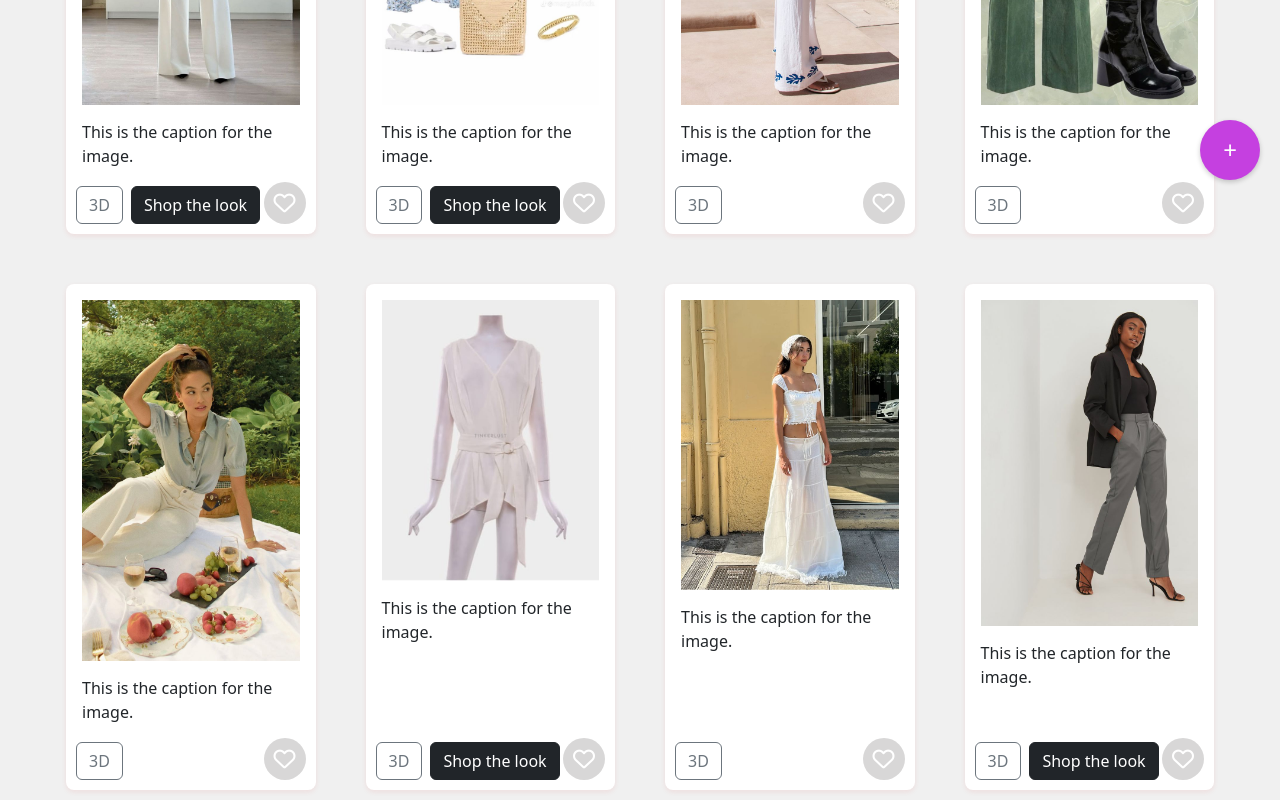
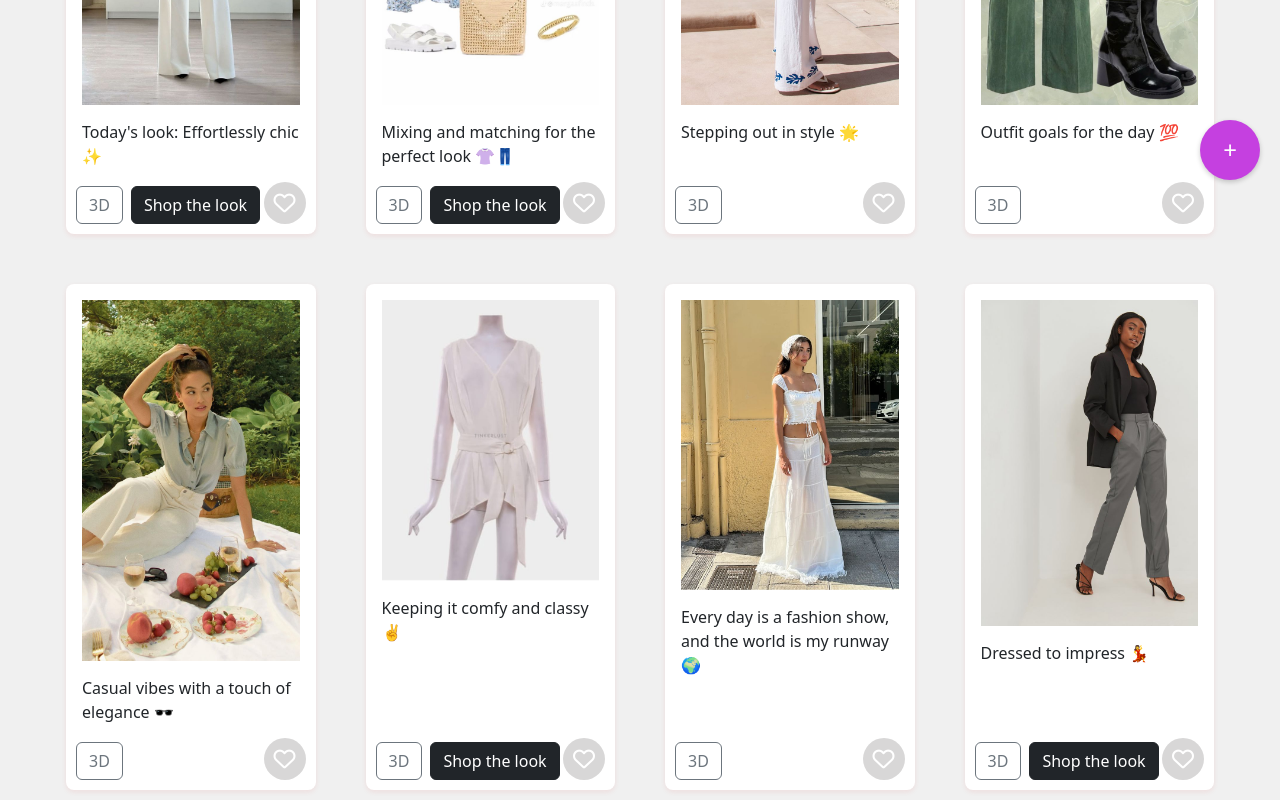
Before and after one commit to adz-21/Myntra-Hackerramp-2024-Team_Slay-, a plain HTML site: page myntra/index.html in a window 1280 px wide. Shown: the part 600-1400 px from the top of the page. Drawn offline with nearby package versions, Linux system fonts and the light colour scheme.

Commit message:
modified:   myntra/index.html

```diff
--- a/myntra/index.html
+++ b/myntra/index.html
@@ -50,7 +50,7 @@
         <div class="grid">
             <div class="grid-item">
                 <img class="grid-imgs" src="images/8.jpeg" alt="Post 1"  data-id="1">
-                <figcaption class="image-caption">This is the caption for the image.</figcaption>
+                <figcaption class="image-caption">Today's look: Effortlessly chic ✨</figcaption>
                   <button type="button" class="btn btn-outline-secondary gridbtn">3D</button>
                   <button type="button" class="btn btn-dark gridbtn shop">Shop the look</button>
                   <i class="fa-regular fa-heart btn-like btn"></i>
@@ -58,65 +58,65 @@
 
             <div class="grid-item">
                 <img class="grid-imgs" src="images/2.jpeg" alt="Post 2" data-id="2">
-                <figcaption class="image-caption">This is the caption for the image.</figcaption>
+                <figcaption class="image-caption">Mixing and matching for the perfect look 👚👖</figcaption>
                 <button type="button" class="btn btn-outline-secondary gridbtn">3D</button>
                 <a href="bundle.html"><button type="button" class="btn btn-dark gridbtn shop">Shop the look</button></a>
                 <i class="fa-regular fa-heart btn-like btn"></i>
             </div>
             <div class="grid-item">
                 <img class="grid-imgs" src="images/3.jpeg" alt="Post 1"  data-id="3">
-                <figcaption class="image-caption">This is the caption for the image.</figcaption>
+                <figcaption class="image-caption">Stepping out in style 🌟</figcaption>
                 <button type="button" class="btn btn-outline-secondary gridbtn">3D</button>
                 <i class="fa-regular fa-heart btn-like btn"></i>
             </div>
             <div class="grid-item">
                 <img class="grid-imgs" src="images/4.jpeg" alt="Post 1" data-id="4">
-                <figcaption class="image-caption">This is the caption for the image.</figcaption>
+                <figcaption class="image-caption">Outfit goals for the day 💯</figcaption>
                 <button type="button" class="btn btn-outline-secondary gridbtn">3D</button>
                 <i class="fa-regular fa-heart btn-like btn"></i>
             </div>
             <div class="grid-item">
                 <img class="grid-imgs" src="images/5.jpeg" alt="Post 1" data-id="5">
-                <figcaption class="image-caption">This is the caption for the image.</figcaption>
+                <figcaption class="image-caption">Casual vibes with a touch of elegance 🕶️</figcaption>
                 <button type="button" class="btn btn-outline-secondary gridbtn">3D</button>
                 <i class="fa-regular fa-heart btn-like btn"></i>
             </div>
             <div class="grid-item">
                 <img class="grid-imgs" src="images/whiteTop.jpg" alt="Post 1" data-id="6">
-                <figcaption class="image-caption">This is the caption for the image.</figcaption>
+                <figcaption class="image-caption">Keeping it comfy and classy ✌️</figcaption>
                 <a href="../3D-Models/whitetop.html"><button type="button" class="btn btn-outline-secondary gridbtn">3D</button></a>
                 <button type="button" class="btn btn-dark gridbtn shop">Shop the look</button>
                 <i class="fa-regular fa-heart btn-like btn"></i>
             </div>
             <div class="grid-item">
                 <img class="grid-imgs" src="images/1.jpeg" alt="Post 1" data-id="7">
-                <figcaption class="image-caption">This is the caption for the image.</figcaption>
+                <figcaption class="image-caption">Every day is a fashion show, and the world is my runway 🌍</figcaption>
                 <button type="button" class="btn btn-outline-secondary gridbtn">3D</button>
                 <i class="fa-regular fa-heart btn-like btn"></i>
             </div>
             <div class="grid-item">
                 <img class="grid-imgs" src="images/suit.jpeg" alt="Post 1" data-id="8">
-                <figcaption class="image-caption">This is the caption for the image.</figcaption>
+                <figcaption class="image-caption">Dressed to impress 💃</figcaption>
                 <a href="../3D-Models/officewear.html"><button type="button" class="btn btn-outline-secondary gridbtn">3D</button></a>
                 <button type="button" class="btn btn-dark gridbtn shop">Shop the look</button>
                 <i class="fa-regular fa-heart btn-like btn"></i>
             </div>
             <div class="grid-item">
                 <img class="grid-imgs" src="images/9.jpeg" alt="Post 1" data-id="9">
-                <figcaption class="image-caption">This is the caption for the image.</figcaption>
+                <figcaption class="image-caption">Fashion is my favorite form of self-expression 🎨</figcaption>
                 <button type="button" class="btn btn-outline-secondary gridbtn">3D</button>
                 <button type="button" class="btn btn-dark gridbtn shop">Shop the look</button>
                 <i class="fa-regular fa-heart btn-like btn"></i>
             </div>
             <div class="grid-item">
                 <img class="grid-imgs" src="images/_.jpeg" alt="Post 1" data-id="10">
-                <figcaption class="image-caption">This is the caption for the image.</figcaption>
+                <figcaption class="image-caption">"Elevating my wardrobe, one outfit at a time 👗</figcaption>
                 <button type="button" class="btn btn-outline-secondary gridbtn">3D</button>
                 <i class="fa-regular fa-heart btn-like btn"></i>
             </div>
             <div class="grid-item">
                 <img class="grid-imgs" src="images/7.jpeg" alt="Post 1" data-id="11">
-                <figcaption class="image-caption">This is the caption for the image.</figcaption>
+                <figcaption class="image-caption">Embracing the latest trends with confidence 💅</figcaption>
                 <button type="button" class="btn btn-outline-secondary gridbtn">3D</button>
                 <button type="button" class="btn btn-dark gridbtn shop">Shop the look</button>
                 <i class="fa-regular fa-heart btn-like btn"></i>
```
